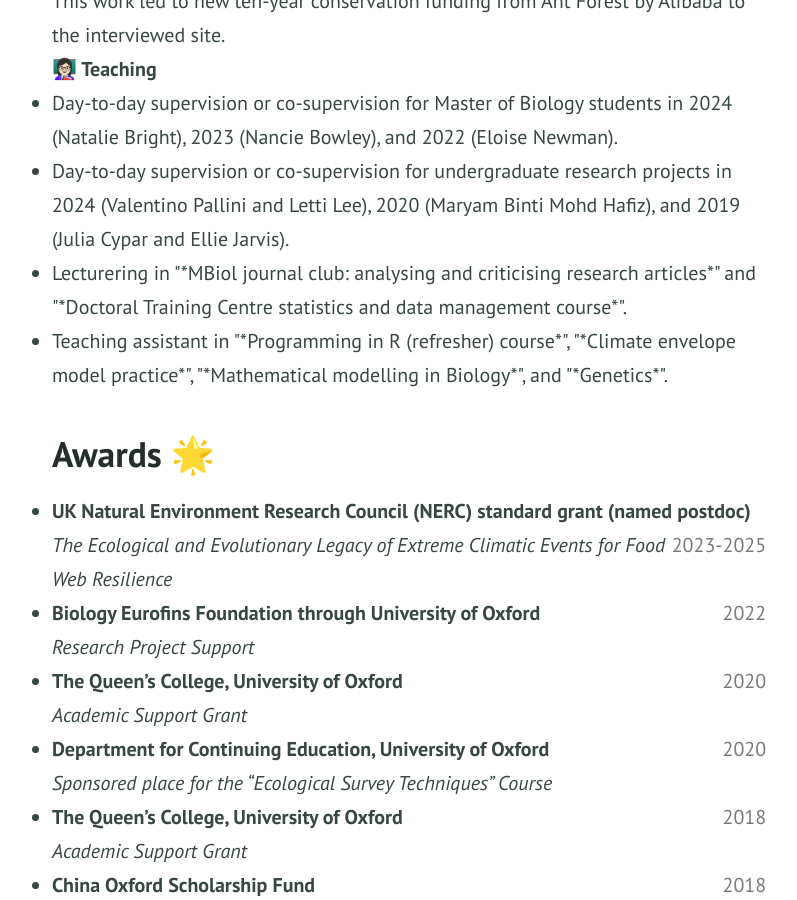
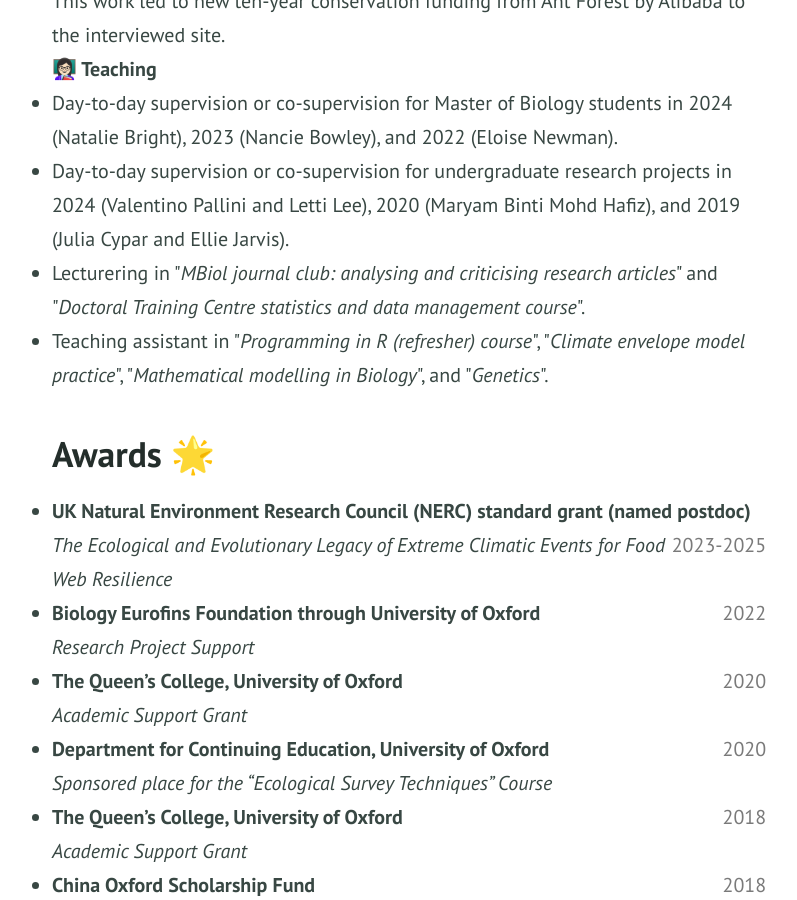
Before and after one commit to Jinlinc/jinlinc.github.io, a Jekyll site: the page built from resume.md, in a window 1280 px wide and 900 px high, scrolled down 1217 px. Shown: the whole window, without its empty margins (231-1028 px from the left). Built offline with Jekyll 4.4.1, drawn with Linux system fonts in a browser that asks for light colours.

```diff
--- a/resume.md
+++ b/resume.md
@@ -98,8 +98,8 @@ Download pdf version of my CV [{% include icon.html id="pdf" title="pdf" %}here]
 <b>👩🏻‍🏫 Teaching</b><br>
     <li>Day-to-day supervision or co-supervision for Master of Biology students in 2024 (Natalie Bright), 2023 (Nancie Bowley), and 2022 (Eloise Newman).<br></li>
     <li>Day-to-day supervision or co-supervision for undergraduate research projects in 2024 (Valentino Pallini and Letti Lee), 2020 (Maryam Binti Mohd Hafiz), and 2019 (Julia Cypar and Ellie Jarvis).<br></li>
-    <li>Lecturering in "*MBiol journal club: analysing and criticising research articles*" and "*Doctoral Training Centre statistics and data management course*". <br></li>
-    <li>Teaching assistant in "*Programming in R (refresher) course*", "*Climate envelope model practice*", "*Mathematical modelling in Biology*", and "*Genetics*". <br></li>
+    <li>Lecturering in "<i>MBiol journal club: analysing and criticising research articles</i>" and "<i>Doctoral Training Centre statistics and data management course</i>". <br></li>
+    <li>Teaching assistant in "<i>Programming in R (refresher) course</i>", "<i>Climate envelope model practice</i>", "<i>Mathematical modelling in Biology</i>", and "<i>Genetics</i>". <br></li>
 
 </ul>
 
```
